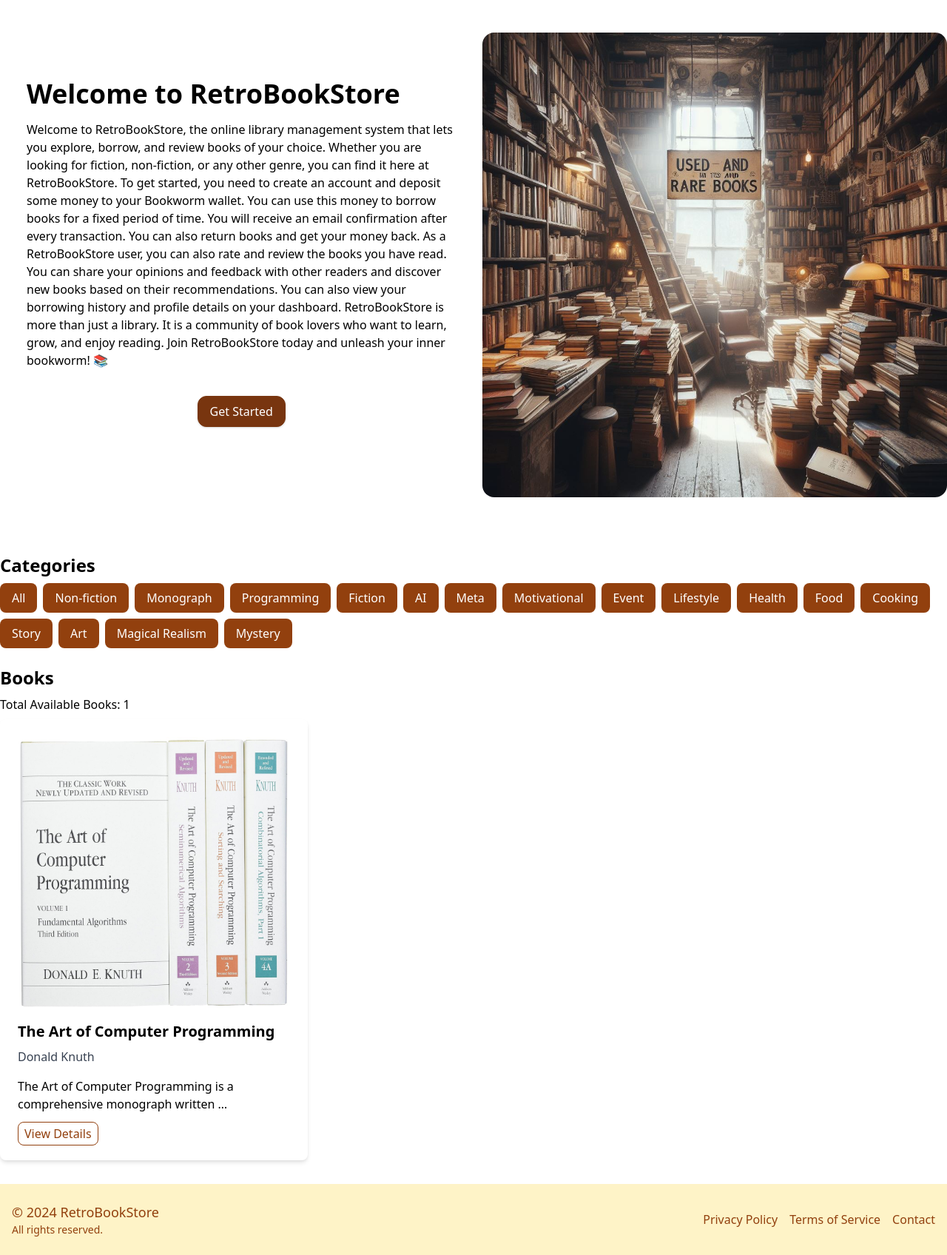
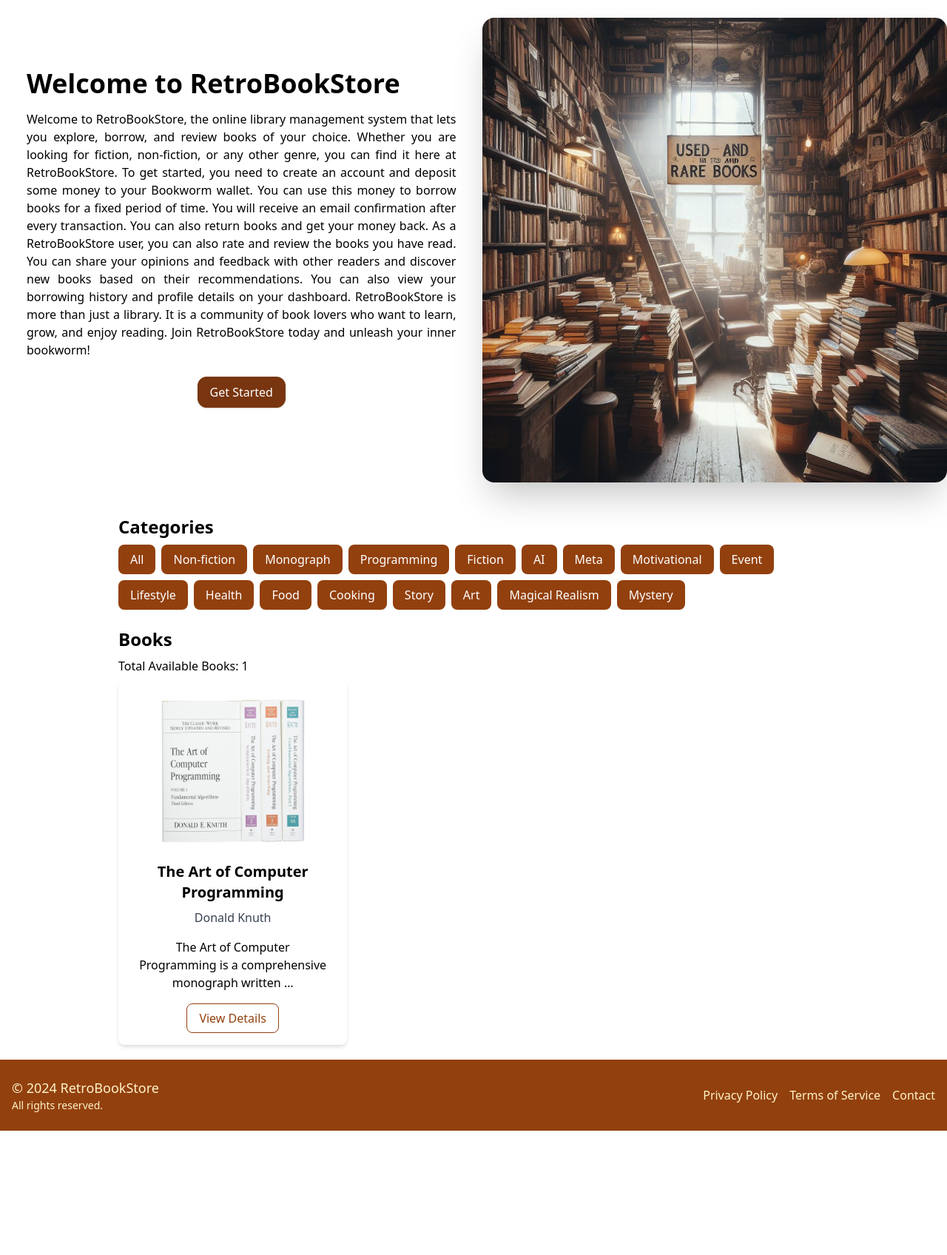
Before and after one commit to junaaid96/retro_book_store-mvt, a Django app: page /filter_by_category/1/ in a window 1280 px wide. Shown: the part 78-1774 px from the top of the page at 74% size. After the commit the page ends 1606 px from the top, so only its background shows below. Run offline with Django 4.2, Linux system fonts and the light colour scheme; data comes from the database, SQL or seed files in the repository; both versions use the stored data as it was after the commit; some libraries are stand-ins or nearby versions.

Commit message:
updates v2.3

```diff
--- a/requirements.txt
+++ b/requirements.txt
@@ -3,7 +3,7 @@ certifi
 crispy-bootstrap5
 distlib
 dj-database-url
-Django
+Django==5.0.6
 django-crispy-forms
 django-environ
 django-unique-user-email
--- a/retro_book_store/settings.py
+++ b/retro_book_store/settings.py
@@ -110,7 +110,7 @@ EMAIL_HOST = env('EMAIL_HOST')
 EMAIL_USE_TLS = True
 EMAIL_PORT = env('EMAIL_PORT')
 EMAIL_HOST_USER = env('EMAIL_HOST_USER')
-EMAIL_HOST_PASSWORD = env('EMAIL_HOST_PASS')
+EMAIL_HOST_PASSWORD = env('EMAIL_HOST_PASSWORD')
 
 
 # Password validation
--- a/templates/base.html
+++ b/templates/base.html
@@ -4,7 +4,7 @@
 <head>
     <meta charset="UTF-8" />
     <meta name="viewport" content="width=device-width, initial-scale=1.0" />
-    <meta name="description" content="django bank" />
+    <meta name="description" content="retro book store" />
     <title>{% block title %} {% endblock %}</title>
     <!-- Tailwind CSS -->
     <link rel="stylesheet" href="https://unpkg.com/tailwindcss@2.0.1/dist/tailwind.min.css" />
--- a/templates/footer.html
+++ b/templates/footer.html
@@ -1,5 +1,5 @@
-<footer class="bg-yellow-100 text-white py-6">
-    <div class="container mx-auto flex flex-col md:flex-row justify-between items-center px-4 text-yellow-800">
+<footer class="bg-yellow-800 text-white py-6">
+    <div class="container mx-auto flex flex-col md:flex-row justify-between items-center px-4 text-yellow-100">
         <div class="md:w-1/2 max-sm:text-center">
             <p class="text-lg">&copy; 2024 RetroBookStore</p>
             <p class="text-sm">All rights reserved.</p>
--- a/templates/home.html
+++ b/templates/home.html
@@ -6,11 +6,11 @@
 
 {% block content %}
 <!-- header section -->
-<div class="container mx-auto flex flex-col md:flex-row items-center my-5">
+<div class="container m-auto flex flex-col md:flex-row items-center mb-5">
     <div
         class="flex flex-col w-full lg:w-1/2 justify-center items-start pt-12 pb-24 px-6 bg-white rounded-2xl bg-opacity-70 mx-3">
         <h1 class="font-bold text-4xl my-4">Welcome to RetroBookStore</h1>
-        <p class="leading-normal mb-4">
+        <p class="leading-normal mb-4 text-justify">
             Welcome to RetroBookStore, the online library management system that
             lets you explore, borrow, and review books of your choice. Whether
             you are looking for fiction, non-fiction, or any other genre, you
@@ -25,20 +25,20 @@
             borrowing history and profile details on your dashboard.
             RetroBookStore is more than just a library. It is a community of
             book lovers who want to learn, grow, and enjoy reading. Join
-            RetroBookStore today and unleash your inner bookworm! 📚
+            RetroBookStore today and unleash your inner bookworm!
         </p>
-        <div class="flex justify-center w-full mt-5">
+        <div class="flex justify-center w-full mt-2">
             <a href="{% url 'register' %}"
                 class="bg-yellow-900 text-white rounded-xl hover:bg-white hover:text-yellow-800 hover:border-yellow-800 shadow hover:shadow-lg py-2 px-4 border border-yellow-900 hover:border-transparent">Get
                 Started</a>
         </div>
     </div>
     <div class="w-full lg:w-1/2 lg:py-6 text-center">
-        <img class="rounded-2xl" src="{% static 'img/cover.jpg' %}" />
+        <img class="rounded-2xl shadow-2xl" src="{% static 'img/cover.jpg' %}" />
     </div>
 </div>
 <!-- All books section-->
-<div class="container mx-auto py-8">
+<div class="container w-3/4 m-auto mb-5">
     <!-- categories -->
     <div class="mb-4">
         <h2 class="text-2xl font-bold mb-2">Categories</h2>
@@ -58,12 +58,14 @@
         <p class="mb-2">Total Available Books: {{ books | length }}</p>
         <div class="grid grid-cols-1 md:grid-cols-2 lg:grid-cols-3 gap-4">
             {% for book in books %}
-            <div class="bg-white p-6 rounded-lg shadow-md">
-                <img src="{{ book.cover.url }}" alt="{{ book.title }}" class="w-full h-auto mb-4">
-                <h3 class="text-xl font-bold mb-2">{{ book.title }}</h3>
-                <p class="text-gray-700 mb-4">{{ book.author }}</p>
-                <p class="mb-4">{{ book.description | truncatewords:10}}</p>
-                <a href="{% url 'book_details' book.id %}" class="py-1 px-2 rounded-lg text-yellow-800 border border-yellow-800 hover:bg-yellow-900 hover:text-white">View Details</a>
+            <div class="bg-white p-6 rounded-lg shadow-md flex flex-col items-center">
+                <img src="{{ book.cover.url }}" alt="{{ book.title }}" class="lg:w-3/4 lg:h-1/2 lg:mb-6 mb-6">
+                <h3 class="text-xl font-bold mb-2 text-center">{{ book.title }}</h3>
+                <p class="text-gray-700 mb-4 text-center">{{ book.author }}</p>
+                <p class="text-center pb-6">{{ book.description | truncatechars:70 }}</p>
+                <div class="mt-auto">
+                    <a href="{% url 'book_details' book.id %}" class="py-2 px-4 rounded-lg text-yellow-800 border border-yellow-800 hover:bg-yellow-900 hover:text-white">View Details</a>
+                </div>
             </div>
             {% endfor %}
         </div>
--- a/users/templates/login.html
+++ b/users/templates/login.html
@@ -12,7 +12,7 @@
         </div>
     </div>
     {% endfor %} {% endif %}
-    <div class="lg:w-1/3 p-14 bg-gray-100 rounded-lg shadow-md">
+    <div class="lg:w-1/3 m-auto bg-gray-100 rounded-lg shadow-md p-8 my-10">
         <h1 class="text-3xl font-bold text-center mb-6">Login</h1>
         <form method="post">
             {% csrf_token %}
--- a/users/templates/profile.html
+++ b/users/templates/profile.html
@@ -22,7 +22,7 @@
     </div>
 
     <!-- borrowed books list -->
-    <div class="p-14 bg-gray-100 rounded-lg shadow-md w-full">
+    <div class="p-14 bg-gray-100 rounded-lg shadow-md w-full mb-8">
         <h1 class="text-3xl font-bold text-center mb-8">Borrowing Histories</h1>
         {% if histories %}
         <div class="overflow-x-auto text-center">
```
Also changed, not shown: static/scrollToTop.js (added, +7 -0 lines), users/templates/register.html (+5 -5 lines), db.sqlite3.
